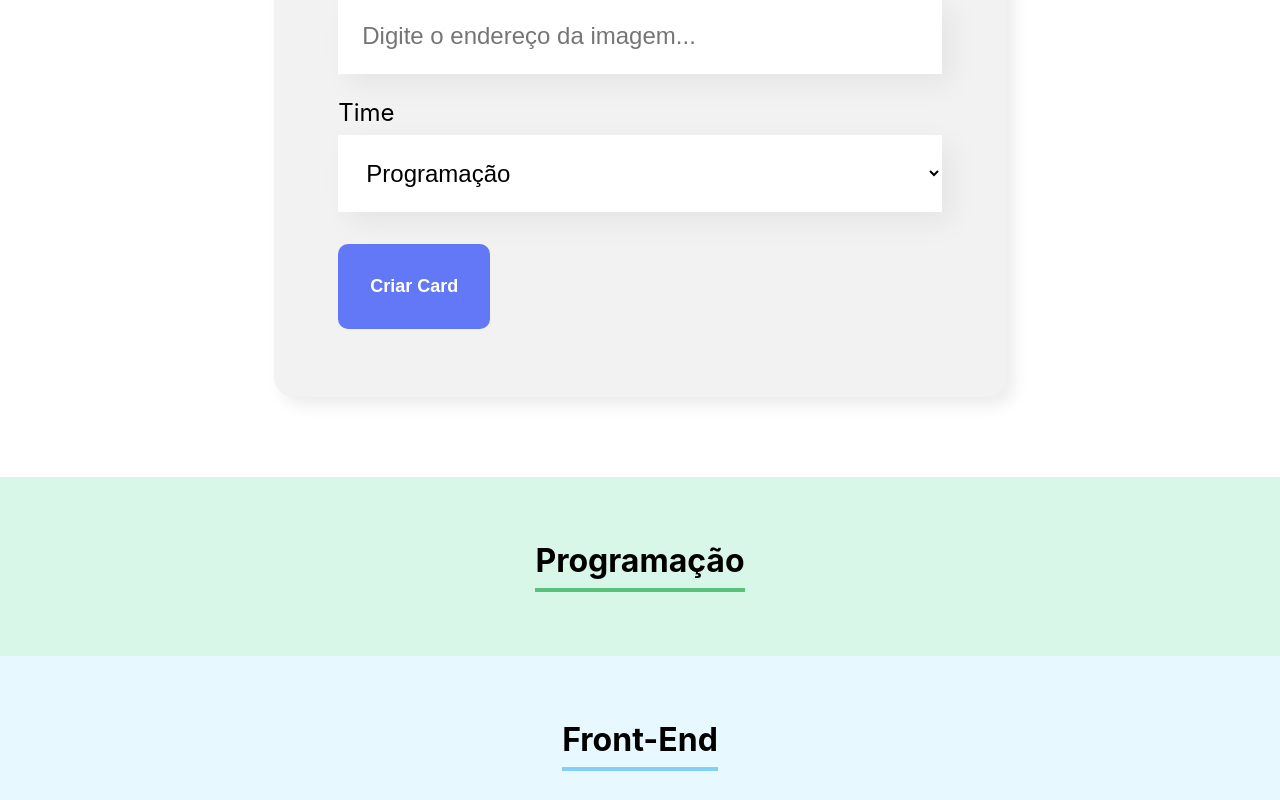
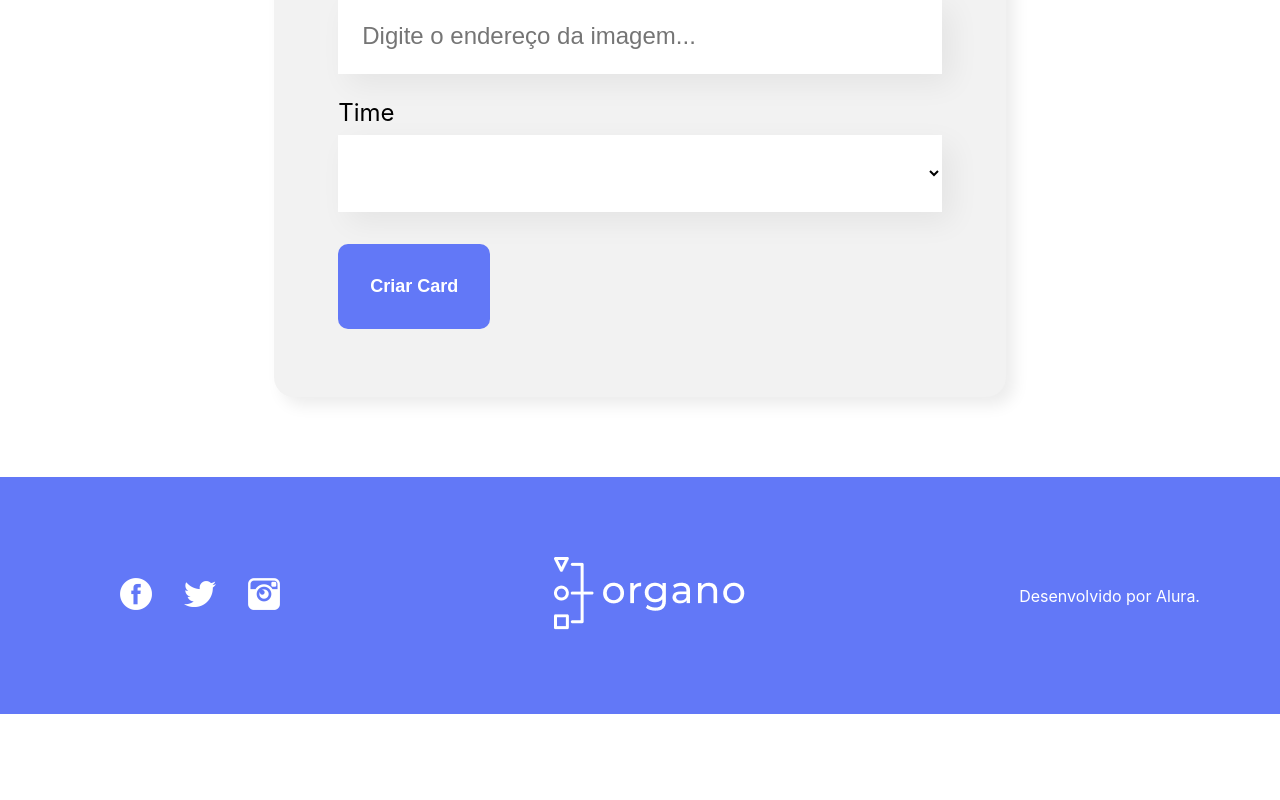
Before and after one commit to marcosv38/Estudo, a React (Create React App) app in the folder React/Organo-js/organo/: page / in a window 1280 px wide. Shown: the part 1000-1800 px from the top of the page. After the commit the page ends 1714 px from the top, so only its background shows below. Built offline with nearby package versions, Linux system fonts and the light colour scheme.

Commit message:
Finalizando projeto

```diff
--- a/React/Organo-js/organo/src/App.js
+++ b/React/Organo-js/organo/src/App.js
@@ -2,6 +2,7 @@ import { useState } from 'react';
 import Banner from './componentes/Banner';
 import Formulario from './componentes/Formulario';
 import Time from './componentes/Time';
+import Rodape from './componentes/Rodapé';
 
 function App() {
 
@@ -49,7 +50,7 @@ const times = [
   const [colaboradores, setColaboradores] = useState([])
 
   const aoNovoColaboradorAdicionado = (colaborador) => {
-    console.log(colaborador)
+
     setColaboradores([...colaboradores, colaborador])
   }
 
@@ -57,8 +58,13 @@ const times = [
     <div className="App">
       <Banner />
       <Formulario times={times.map(item => item.nome)} aoColaboradorCadastrado={colaborador => aoNovoColaboradorAdicionado(colaborador)}/>
-      {times.map(time=><Time key={time.nome} nome={time.nome} corPrimaria={time.corPrimaria} corSecundaria={time.corSecundaria}/>)}
-
+      {times.map(time=><Time
+      key={time.nome}
+      nome={time.nome}
+      corPrimaria={time.corPrimaria}
+      corSecundaria={time.corSecundaria}
+      colaboradores={colaboradores.filter(colaborador => colaborador.time === time.nome)}/>)}
+      <Rodape />
     </div>
   );
 }
--- /dev/null
+++ b/React/Organo-js/organo/src/componentes/Colaborador/Colaborador.css
@@ -0,0 +1,37 @@
+.colaborador {
+    width: 280px;
+}
+
+.colaborador .cabecalho {
+    background-color:  #F0F0F0;
+    border-radius: 10px 10px 0px 0px;
+}
+.colaborador img {
+    width: 100px;
+    border-radius: 50%;
+    position: relative;
+    bottom: -50px;
+}
+
+.colaborador .rodape {
+    background: #FFFFFF;
+    box-shadow: 5px 5px 15px rgba(0, 0, 0, 0.08);
+    border-radius: 0px 0px 10px 10px;
+    padding-top: 90px;
+    padding-bottom: 40px;
+}
+
+.colaborador .rodape h4 {
+    color: #6278F7;
+    font-size: 18px;
+    line-height: 22px;
+    font-weight: bold;
+    margin-bottom: 8px;
+}
+
+.colaborador .rodape h5 {
+    font-size: 18px;
+    line-height: 22px;
+    color: #212121;
+    padding: 0 16px;
+}
--- /dev/null
+++ b/React/Organo-js/organo/src/componentes/Colaborador/index.js
@@ -0,0 +1,19 @@
+import './Colaborador.css';
+
+const Colaborador = ({imagem,nome,cargo,corDeFundo}) =>{
+
+    return(
+        <div className='colaborador'>
+             <div className='cabecalho' style={{backgroundColor:corDeFundo}}>
+                <img src={imagem} alt=''/>
+            </div>
+            <div className='rodape'>
+                <h4>{nome}</h4>
+                <h5>{cargo}</h5>
+            </div>
+        </div>
+    );
+
+}
+
+export default Colaborador;
--- a/React/Organo-js/organo/src/componentes/Formulario/index.js
+++ b/React/Organo-js/organo/src/componentes/Formulario/index.js
@@ -19,6 +19,10 @@ const Formulario = (props) => {
             imagem,
             time
         })
+        setNome('');
+        setCargo('');
+        setImagem('');
+        setTime('');
     }
 
     return (
--- a/React/Organo-js/organo/src/componentes/ListaSuspensa/index.js
+++ b/React/Organo-js/organo/src/componentes/ListaSuspensa/index.js
@@ -4,7 +4,8 @@ const ListaSuspensa = (props) => {
     return (
         <div className='lista-suspensa'>
             <label>{props.label}</label>
-            <select onChange={evento => props.aoAlterado(evento.target.value)} required={props.required} value={props.value}>
+            <select onChange={evento => props.aoAlterado(evento.target.value)} required={props.required} value={props.valor}>
+                <option value=""></option>
                 {props.itens.map(item => {
                     return <option key={item}>{item}</option>
                 })}
--- /dev/null
+++ b/React/Organo-js/organo/src/componentes/Rodapé/Rodape.css
@@ -0,0 +1,18 @@
+
+.footer {
+    background: #6278F7;
+    color: #FFF;
+    padding: 80px;
+    display: flex;
+    justify-content: space-between;
+    align-items: center;
+}
+
+.footer ul li {
+    display: inline-block;
+    margin-right: 32px;
+}
+
+.footer ul li:last-child {
+    margin-right: 0;
+}
--- /dev/null
+++ b/React/Organo-js/organo/src/componentes/Rodapé/index.js
@@ -0,0 +1,36 @@
+
+import './Rodape.css'
+
+const Rodape = () => {
+    return (<footer className="footer">
+        <section>
+            <ul>
+                <li>
+                    <a href="facebook.com" target="_blank">
+                        <img src="/imagens/fb.png" alt="" />
+                    </a>
+                </li>
+                <li>
+                    <a href="twitter.com" target="_blank">
+                        <img src="/imagens/tw.png" alt="" />
+                    </a>
+                </li>
+                <li>
+                    <a href="instagram.com" target="_blank">
+                        <img src="/imagens/ig.png" alt="" />
+                    </a>
+                </li>
+            </ul>
+        </section>
+        <section>
+            <img src="/imagens/logo.png" alt="" />
+        </section>
+        <section>
+            <p>
+                Desenvolvido por Alura.
+            </p>
+        </section>
+    </footer>)
+}
+
+export default Rodape
--- a/React/Organo-js/organo/src/componentes/Time/Time.css
+++ b/React/Organo-js/organo/src/componentes/Time/Time.css
@@ -11,3 +11,10 @@
     display: inline-block;
     padding-bottom: 8px;
 }
+
+.colaboradores {
+    display: flex;
+    justify-content: space-around;
+    margin-top: 32px;
+    flex-wrap: wrap;
+}
--- a/React/Organo-js/organo/src/componentes/Time/index.js
+++ b/React/Organo-js/organo/src/componentes/Time/index.js
@@ -1,13 +1,19 @@
+import Colaborador from '../Colaborador';
 import './Time.css';
 
 const Time = (props) => {
     const css = {backgroundColor: props.corSecundaria};
 
     return(
-        <section className='time' style={css}>
+
+        (props.colaboradores.length > 0) ? <section className='time' style={css}>
             <h3 style={{borderColor: props.corPrimaria}}>{props.nome}</h3>
+            <div className='colaboradores'>
+            {props.colaboradores.map(colaborador => <Colaborador key={colaborador.nome} corDeFundo={props.corPrimaria} nome={colaborador.nome} cargo={colaborador.cargo} imagem={colaborador.imagem}/>)}
+            </div>
+
         </section>
-
+        : ''
     );
 }
 
```
